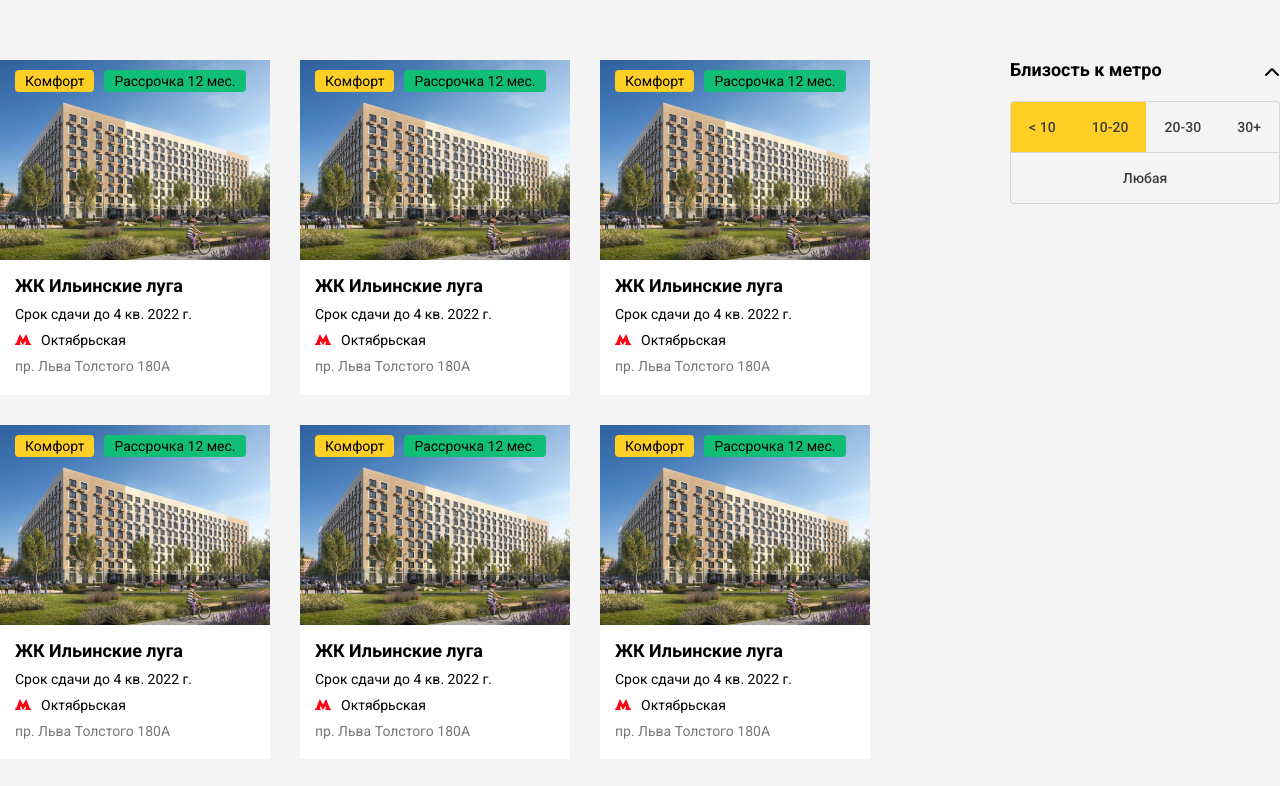
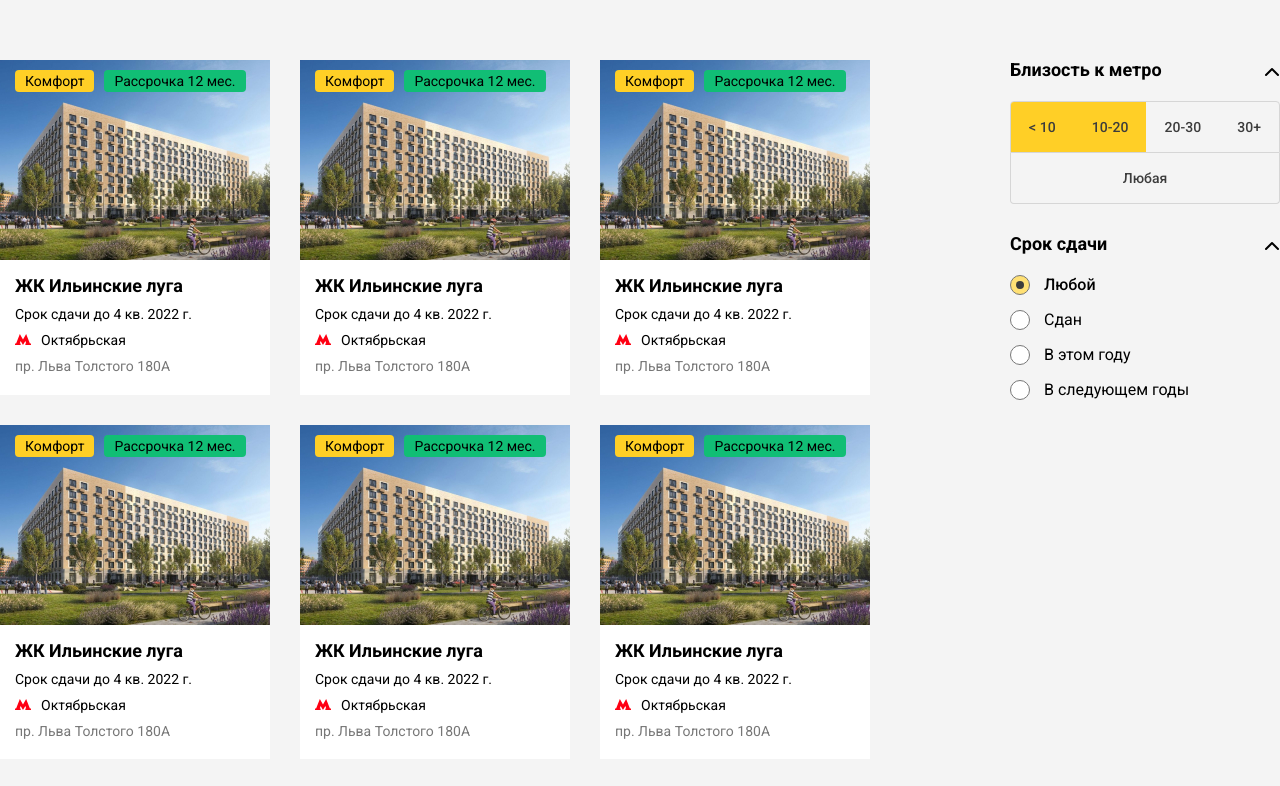
Before and after one commit to shums89/real-estate-website, a plain HTML site: page index.html in a window 1280 px wide. Shown: the top 786 px of the page. Drawn offline with Linux system fonts and the light colour scheme.

Commit message:
Верстка виджета "Срок сдачи" (радиокнопки)

```diff
--- a/css/main.css
+++ b/css/main.css
@@ -139,7 +139,8 @@ a.card-link:hover {
   vertical-align: bottom;
 }
 
-.widget {
+.widget + .widget {
+  margin-top: 30px;
 }
 .widget__title {
   position: relative;
@@ -215,3 +216,52 @@ a.card-link:hover {
 .location__checkbox:checked + .location__btn:hover {
   background-color: #e0b000;
 }
+
+.radio {
+  display: block;
+  cursor: pointer;
+}
+.radio + .radio {
+  margin-top: 15px;
+}
+.radio__real {
+  width: 1px;
+  height: 1px;
+  position: absolute;
+  opacity: 0;
+  appearance: none;
+}
+.radio__fake {
+  position: relative;
+  display: inline-block;
+  margin-right: 10px;
+  width: 20px;
+  height: 20px;
+  background-color: #ffffff;
+  border: 1px solid #777777;
+  border-radius: 50%;
+  vertical-align: bottom;
+}
+.radio__real:checked + .radio__fake {
+  background-color: #ffe074;
+}
+.radio__real:checked + .radio__fake::before {
+  position: absolute;
+  top: 50%;
+  left: 50%;
+  content: "";
+  border-radius: 50%;
+  width: 8px;
+  height: 8px;
+  background: #3c3c3c;
+  transform: translate(-50%, -50%);
+}
+.radio__real:checked ~ .radio__title {
+  font-weight: 500;
+}
+.radio__title {
+  font-weight: 400;
+  font-style: 16px;
+  line-height: 1.18;
+  color: #000000;
+}
--- a/index.html
+++ b/index.html
@@ -222,6 +222,37 @@
           </div>
         </div>
         <!-- // Widget -->
+
+        <!-- Widget -->
+        <div class="widget">
+          <div class="widget__title">
+            Срок сдачи
+          </div>
+          <div class="widget__body">
+            <label class="radio">
+              <input type="radio" class="radio__real" name="term" checked>
+              <span class="radio__fake"></span>
+              <span class="radio__title">Любой</span>
+            </label>
+            <label class="radio">
+              <input type="radio" class="radio__real" name="term">
+              <span class="radio__fake"></span>
+              <span class="radio__title">Сдан</span>
+            </label>
+            <label class="radio">
+              <input type="radio" class="radio__real" name="term">
+              <span class="radio__fake"></span>
+              <span class="radio__title">В этом году</span>
+            </label>
+            <label class="radio">
+              <input type="radio" class="radio__real" name="term">
+              <span class="radio__fake"></span>
+              <span class="radio__title">В следующем годы</span>
+            </label>
+
+          </div>
+        </div>
+        <!-- // Widget -->
       </aside>
     </div>
   </div>
```
